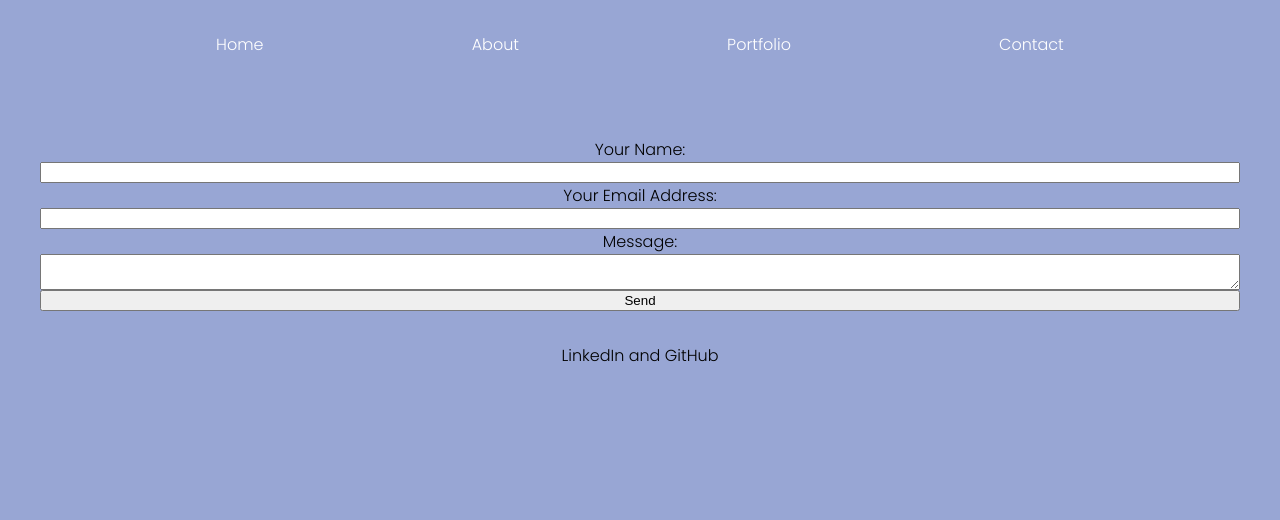
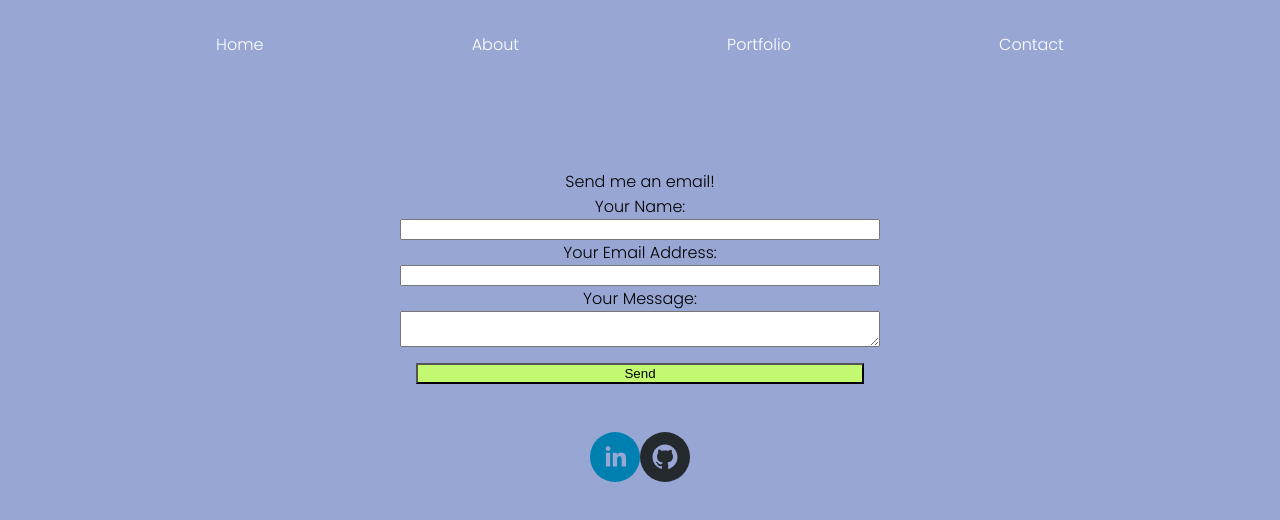
Before and after one commit to sofchr/sofiedevwebsite, a React (Vite) app: page /contact in a window 1280 px wide. Shown: the top 520 px of the page. Built offline with nearby package versions, Linux system fonts and the light colour scheme; the HTML template or start-up script is replaced by a standard one.

Commit message:
add icons to contact

```diff
--- a/package.json
+++ b/package.json
@@ -13,7 +13,8 @@
     "@emailjs/browser": "^4.1.0",
     "react": "^18.2.0",
     "react-dom": "^18.2.0",
-    "react-router-dom": "^6.21.2"
+    "react-router-dom": "^6.21.2",
+    "react-social-icons": "^6.12.0"
   },
   "devDependencies": {
     "@types/react": "^18.2.43",
--- a/src/components/Contact.jsx
+++ b/src/components/Contact.jsx
@@ -1,5 +1,6 @@
 import React, { useRef } from "react";
 import emailjs from "@emailjs/browser";
+import { SocialIcon } from "react-social-icons";
 
 function Contact() {
   const form = useRef();
@@ -24,17 +25,21 @@ function Contact() {
   return (
     <div className="contact-content">
       <div className="contact-section">
+        Send me an email!
         <form className="contact-form" ref={form} onSubmit={sendEmail}>
           <label>Your Name:</label>
-          <input type="text" name="from_name" />
+          <input className="input" type="text" name="from_name" />
           <label>Your Email Address:</label>
-          <input type="email" name="user_email" />
-          <label>Message:</label>
-          <textarea name="message" />
-          <input type="submit" value="Send" />
+          <input className="input" type="email" name="user_email" />
+          <label>Your Message:</label>
+          <textarea className="input" name="message" />
+          <input className="contact-button" type="submit" value="Send" />
         </form>
       </div>
-      <div className="contact-section">LinkedIn and GitHub</div>
+      <div className="contact-icons">
+        <SocialIcon url="https://linkedin.com/in/sof-christensen" />
+        <SocialIcon url="https://github.com/sofchr" />
+      </div>
     </div>
   );
 }
--- a/src/index.css
+++ b/src/index.css
@@ -61,8 +61,22 @@ h1 {
 .contact-form {
   display: flex;
   flex-direction: column;
+  width: 30rem;
 }
 
+.contact-button {
+  background-color: #c2f970;
+  margin: 1rem;
+
+}
+
+.contact-content {
+  display: flex;
+  flex-direction: column;
+  align-items: center;
+}
+
+.input {}
 
 
 /*Google Font Styles Below---
```
Also changed, not shown: 1 other file (tests, documents, lock files or other folders).
